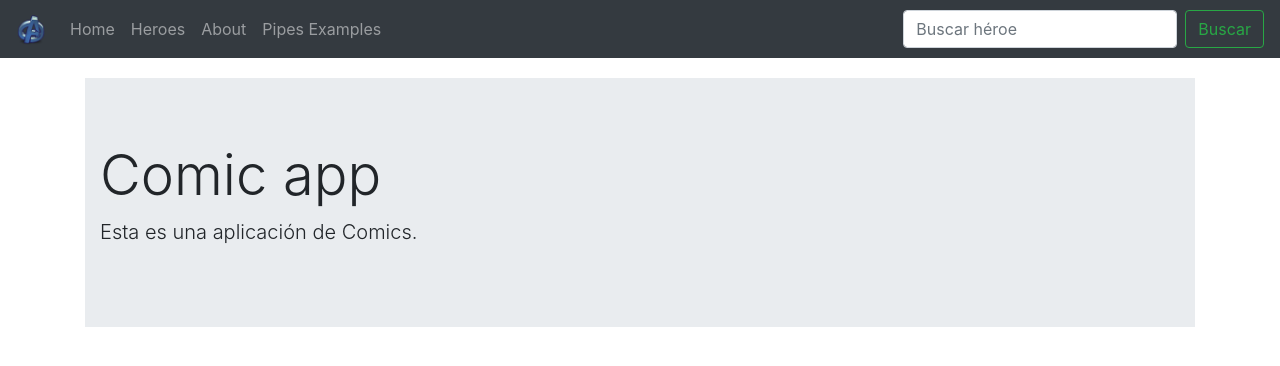
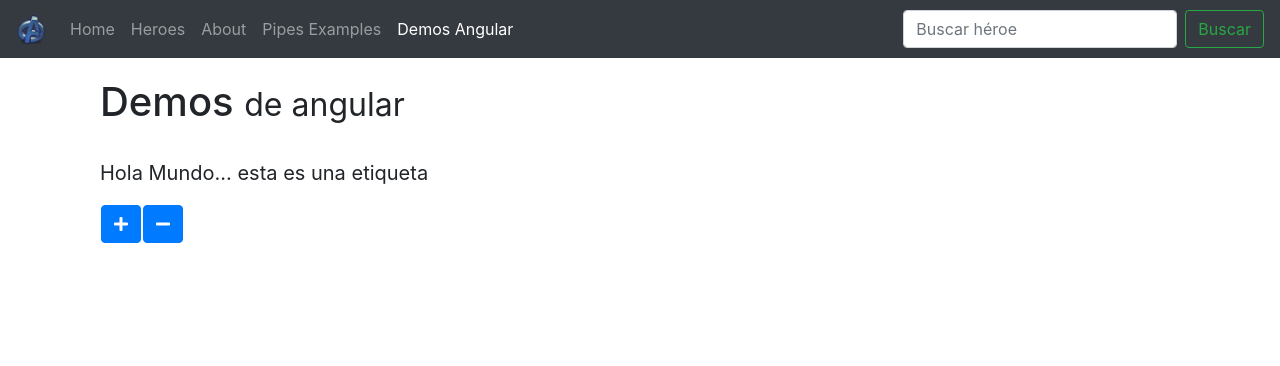
Before and after one commit to minoveaz/SPA-ComicHeroes-Angular, an Angular app: page /#/demos in a window 1280 px wide. Shown: the top 366 px of the page. Built offline with nearby package versions, Linux system fonts and the light colour scheme.

Commit message:
angular demos

```diff
--- a/src/app/app-routing.module.ts
+++ b/src/app/app-routing.module.ts
@@ -6,6 +6,7 @@ import { HeroesComponent } from './components/heroes/heroes.component';
 import { HeroeComponent } from './components/heroe/heroe.component';
 import { BuscadorComponent } from './components/buscador/buscador.component';
 import { PipesComponent } from './components/pipes/pipes.component';
+import { NgStyleComponent } from './components/ng-style/ng-style/ng-style.component';
 
 
 const routes: Routes = [
@@ -15,6 +16,7 @@ const routes: Routes = [
   { path: 'heroe/:id', component: HeroeComponent},
   { path: 'buscar/:termino', component: BuscadorComponent},
   { path: 'pipes', component: PipesComponent},
+  { path: 'demos', component: NgStyleComponent},
   { path: '', component: HomeComponent},
   { path: '**', component: HomeComponent},
 ];
--- /dev/null
+++ b/src/app/components/ng-style/ng-style/ng-style.component.html
@@ -0,0 +1,21 @@
+<div class="container main-container">
+
+    <h1 class="mt-3 animated fadeIn fast">Demos <small> de angular</small> </h1>
+    <br>
+    <p [style.fontSize.px]="tamano"> Hola Mundo... esta es una etiqueta</p>
+
+    <table>
+        <tr>
+            <td>
+                <button class="btn btn-primary" (click)="tamano= tamano + 5">
+                    <i class="fa fa-plus"></i>
+                </button>
+            </td>
+            <td>
+                <button class="btn btn-primary" (click)="tamano= tamano - 5">
+                    <i class="fa fa-minus"></i>
+             </button>
+            </td>
+        </tr>
+    </table>
+</div>
--- /dev/null
+++ b/src/app/components/ng-style/ng-style/ng-style.component.ts
@@ -0,0 +1,19 @@
+import { Component, OnInit } from '@angular/core';
+
+@Component({
+  selector: 'app-ng-style',
+  templateUrl: './ng-style.component.html',
+  styleUrls: ['./ng-style.component.css']
+})
+export class NgStyleComponent implements OnInit {
+
+
+  // tslint:disable-next-line: no-inferrable-types
+  tamano: number = 20;
+
+  constructor() { }
+
+  ngOnInit(): void {
+  }
+
+}
--- a/src/app/components/shared/navbar/navbar.component.html
+++ b/src/app/components/shared/navbar/navbar.component.html
@@ -19,6 +19,9 @@
             </li>
             <li class="nav-item" routerLinkActive="active">
                 <a class="nav-link" [routerLink]="['pipes']">Pipes Examples</a>
+            </li>
+            <li class="nav-item" routerLinkActive="active">
+                <a class="nav-link" [routerLink]="['demos']">Demos Angular</a>
             </li>
             <!-- <li class="nav-item dropdown">
                 <a class="nav-link dropdown-toggle" href="#" id="navbarDropdown" role="button" data-toggle="dropdown" aria-haspopup="true" aria-expanded="false">
--- a/src/index.html
+++ b/src/index.html
@@ -8,6 +8,7 @@
     <meta name="viewport" content="width=device-width, initial-scale=1">
     <!-- <link rel="stylesheet" href="https://cdn.jsdelivr.net/npm/bootstrap@4.5.3/dist/css/bootstrap.min.css" integrity="sha384-TX8t27EcRE3e/ihU7zmQxVncDAy5uIKz4rEkgIXeMed4M0jlfIDPvg6uqKI2xXr2" crossorigin="anonymous"> -->
     <link rel="icon" type="image/x-icon" href="favicon.ico">
+    <link rel="stylesheet" href="https://use.fontawesome.com/releases/v5.15.1/css/all.css" integrity="sha384-vp86vTRFVJgpjF9jiIGPEEqYqlDwgyBgEF109VFjmqGmIY/Y4HV4d3Gp2irVfcrp" crossorigin="anonymous">
 </head>
 
 <body>
--- a/tslint.json
+++ b/tslint.json
@@ -65,7 +65,7 @@
         ],
         "no-empty": false,
         "no-inferrable-types": [
-      true,
+            false,
             "ignore-params"
         ],
         "no-non-null-assertion": true,
@@ -99,8 +99,7 @@
             "call-signature"
         ],
         "typedef-whitespace": {
-      "options": [
-        {
+            "options": [{
                     "call-signature": "nospace",
                     "index-signature": "nospace",
                     "parameter": "nospace",
```
Also changed, not shown: src/app/app.module.ts (+5 -2 lines), src/app/components/ng-style/ng-style/ng-style.component.css (added). Lines whose indentation alone changed are shown as unchanged.
